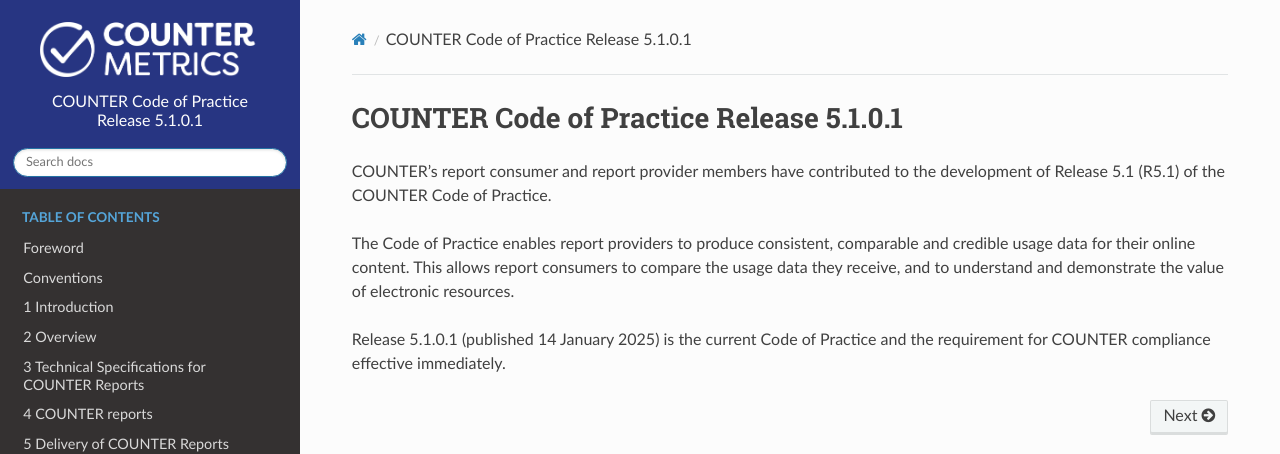
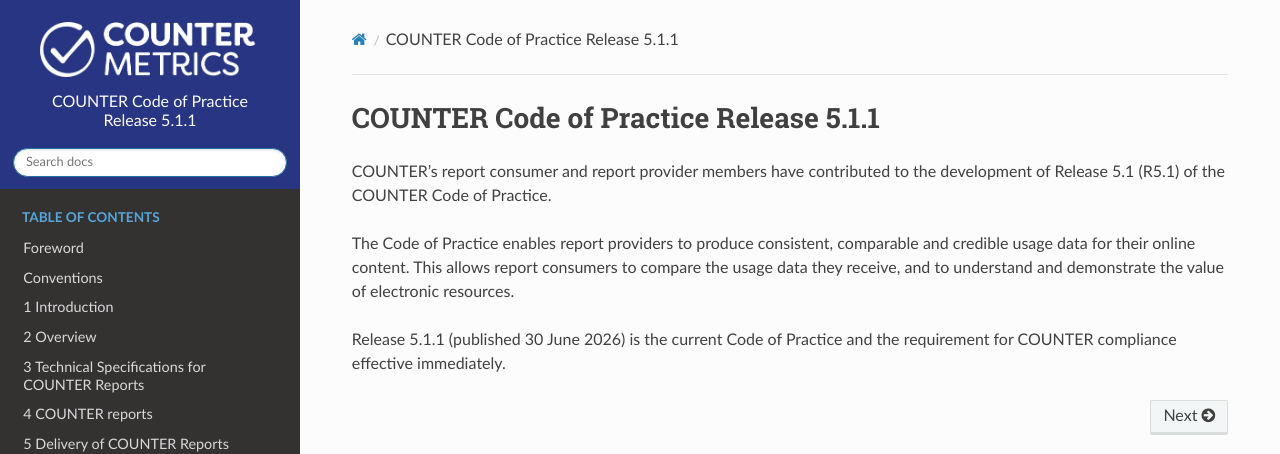
Before and after one commit to Project-Counter/cop5, a Sphinx documentation site: the page built from source/index.rst, in a window 1280 px wide. Shown: the top 454 px of the page. Built offline with Sphinx 7.4.7 and the Read the Docs theme 3.1.0, drawn with Linux system fonts in a browser that asks for light colours.

Commit message:
Update release version and date for R5.1.1

```diff
--- a/README.rst
+++ b/README.rst
@@ -5,7 +5,9 @@
 
 There are multiple branches:
 
-* `5.1.0.1 <https://github.com/Project-Counter/cop5/tree/5.1.0.1>`_: Release 5.1.0.1 (published 14 January 2025) is the current Code of Practice and the requirement for COUNTER compliance effective immediately.
+* `5.1.1 <https://github.com/Project-Counter/cop5/tree/5.1.1>`_: Release 5.1.1 (published 30 June 2026) is the current Code of Practice and the requirement for COUNTER compliance effective immediately.
+
+* `5.1.0.1 <https://github.com/Project-Counter/cop5/tree/5.1.0.1>`_: Release 5.1.0.1 (published 14 January 2025) was the Code of Practice and the requirement for COUNTER compliance effective from the date of release.
 
 * `5.1 <https://github.com/Project-Counter/cop5/tree/5.1>`_: Release 5.1 (published 5 May 2023) was the Code of Practice and the requirement for COUNTER compliance effective from January 2025.
 
--- a/source/09-audit/index.rst
+++ b/source/09-audit/index.rst
@@ -7,7 +7,7 @@
 Audit
 =====
 
-Release 5.1.0.1 of the COUNTER Code of Practice (published 14 January 2025) is the current Code of Practice and the requirement for COUNTER compliance effective immediately.
+Release 5.1.1 of the COUNTER Code of Practice (published 30 June 2026) is the current Code of Practice and the requirement for COUNTER compliance effective immediately.
 
 An important feature of the COUNTER Code of Practice is that compliant report providers (including third-party services providing stats on behalf of publishers) MUST be independently audited on an annual basis to maintain their COUNTER-compliant status. To facilitate this, a set of auditing standards and procedures has been published in :ref:`Appendix E <appendix-e>` of this Code of Practice. COUNTER has tried to meet the need of report consumers for credible usage statistics without placing an undue administrative or financial burden on report providers. For this reason, audits will be conducted online in accordance with the program included in the auditing standards and procedures (:ref:`Appendix E <appendix-e>`).
 
--- a/source/_static/css/custom.css
+++ b/source/_static/css/custom.css
@@ -11,7 +11,7 @@
 }
 
 .wy-side-nav-search .wy-dropdown > a::after, .wy-side-nav-search > a::after {
-    content: "COUNTER Code of Practice\ARelease 5.1.0.1";
+    content: "COUNTER Code of Practice\ARelease 5.1.1";
     white-space: pre;
     font-weight: 400;
 }
--- a/source/conf.py
+++ b/source/conf.py
@@ -28,14 +28,14 @@
 # The short X.Y version
 version = ''
 # The full version, including alpha/beta/rc tags
-release = '5.1.0.1'
+release = '5.1.1'
 
 
 # -- General configuration ---------------------------------------------------
 
 # If your documentation needs a minimal Sphinx version, state it here.
 #
-needs_sphinx = '7.2.0'
+needs_sphinx = '8.2.0'
 
 # Add any Sphinx extension module names here, as strings. They can be
 # extensions coming with Sphinx (named 'sphinx.ext.*') or your custom
@@ -183,7 +183,7 @@
     ''',
     'maketitle': r'''
         \hypersetup{
-            pdftitle={COUNTER Code of Practice Release 5.1.0.1},
+            pdftitle={COUNTER Code of Practice Release 5.1.1},
             pdfauthor={COUNTER}
         }
         \pagenumbering{Roman}
@@ -194,9 +194,9 @@
                 \vspace{25pt}
                 {\Huge \textbf{\color{TitleColor} COUNTER Code of Practice}}\par
                 \vspace{10pt}
-                {\Huge \textbf{\color{TitleColor} Release 5.1.0.1}}\par
+                {\Huge \textbf{\color{TitleColor} Release 5.1.1}}\par
                 \vspace{50pt}
-                {Published: 14 January 2025}\par
+                {Published: 30 June 2026}\par
                 {PDF created: \ddmonthyyyy\today}\par
                 \vspace{5pt}
             \end{flushright}
@@ -210,7 +210,7 @@
             \rmfamily
             {COUNTER’s report consumer and report provider members have contributed to the development of Release 5.1 (R5.1) of the COUNTER Code of Practice.}\par
             {The Code of Practice enables report providers to produce consistent, comparable and credible usage data for their online content. This allows report consumers to compare the usage data they receive, and to understand and demonstrate the value of electronic resources.}\par
-            {Release 5.1.0.1 (published 14 January 2025) is the current Code of Practice and the requirement for COUNTER compliance effective immediately.}\par
+            {Release 5.1.1 (published 30 June 2026) is the current Code of Practice and the requirement for COUNTER compliance effective immediately.}\par
             \noindent\rule{\textwidth}{1pt}\par
             \vfill
             \setlength{\fboxrule}{1pt}
@@ -219,7 +219,7 @@
             \fbox{%
                 \begin{minipage}{0.80\textwidth}
                     The COUNTER Code of Practice © 2017-2026 by COUNTER Metrics is licensed under \href{https://creativecommons.org/licenses/by/4.0/}{CC BY 4.0}.
-                    The Code of Practice is available from the \href{https://www.countermetrics.org/}{COUNTER website} as an interactive code. This online version is the version of record for Release 5.1.0.1.
+                    The Code of Practice is available from the \href{https://www.countermetrics.org/}{COUNTER website} as an interactive code. This online version is the version of record for Release 5.1.1.
                 \end{minipage}
             }
             \vspace{50pt}
@@ -249,7 +249,7 @@
 #  dir menu entry, description, category)
 texinfo_documents = [
     (master_doc, 'COUNTER_Code_of_Practice_R5.1', 'COUNTER Code of Practice',
-     author, 'COUNTER_Code_of_Practice_R5.1', 'COUNTER Code of Practice Release 5.1.0.1',
+     author, 'COUNTER_Code_of_Practice_R5.1', 'COUNTER Code of Practice Release 5.1.1',
      'Miscellaneous'),
 ]
 
--- a/source/index.rst
+++ b/source/index.rst
@@ -2,9 +2,9 @@
    is licensed under CC BY 4.0. To view a copy of this license,
    visit https://creativecommons.org/licenses/by/4.0/
 
-========================================
-COUNTER Code of Practice Release 5.1.0.1
-========================================
+======================================
+COUNTER Code of Practice Release 5.1.1
+======================================
 
 .. Same abstract in conf.py for the PDF version!
 
@@ -14,7 +14,7 @@
 
    The Code of Practice enables report providers to produce consistent, comparable and credible usage data for their online content. This allows report consumers to compare the usage data they receive, and to understand and demonstrate the value of electronic resources.
 
-   Release 5.1.0.1 (published 14 January 2025) is the current Code of Practice and the requirement for COUNTER compliance effective immediately.
+   Release 5.1.1 (published 30 June 2026) is the current Code of Practice and the requirement for COUNTER compliance effective immediately.
 
 .. only:: not (latex or builder_html)
 
```
Also changed, not shown: 1 other file.
